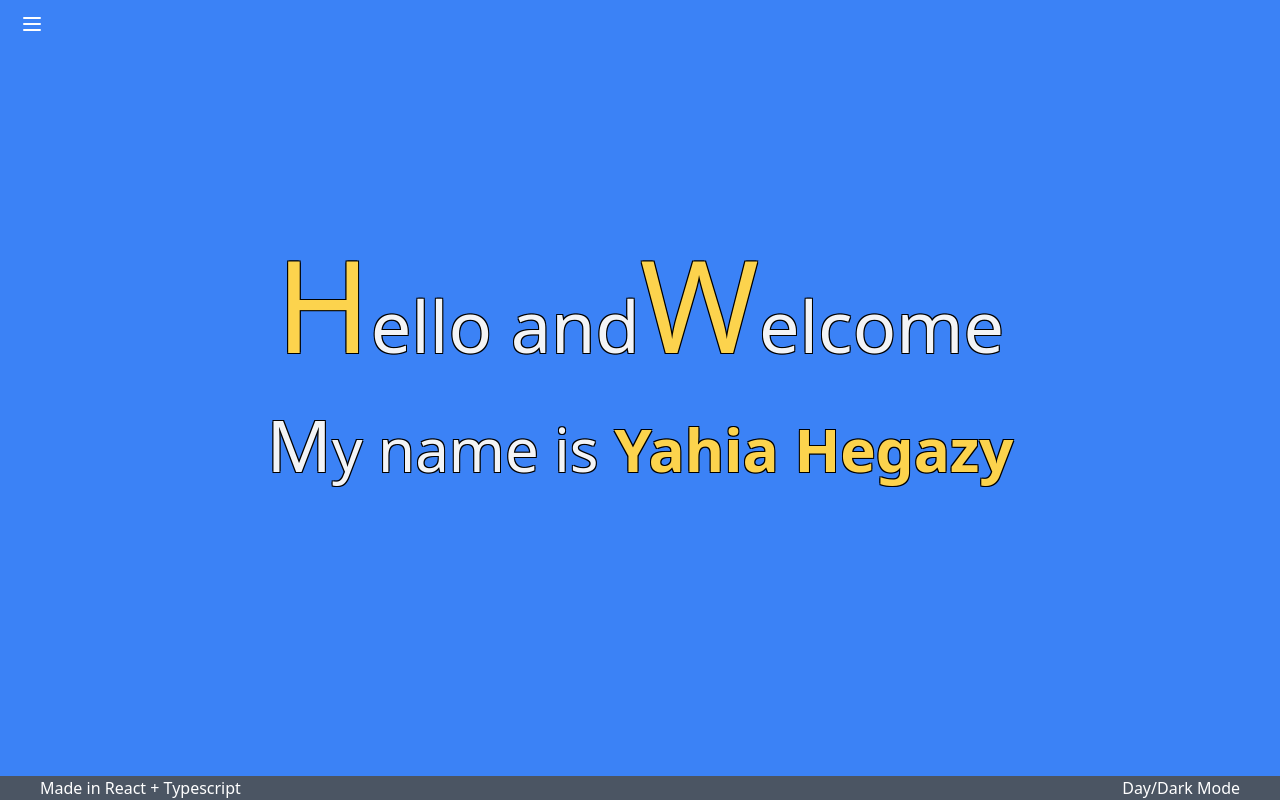
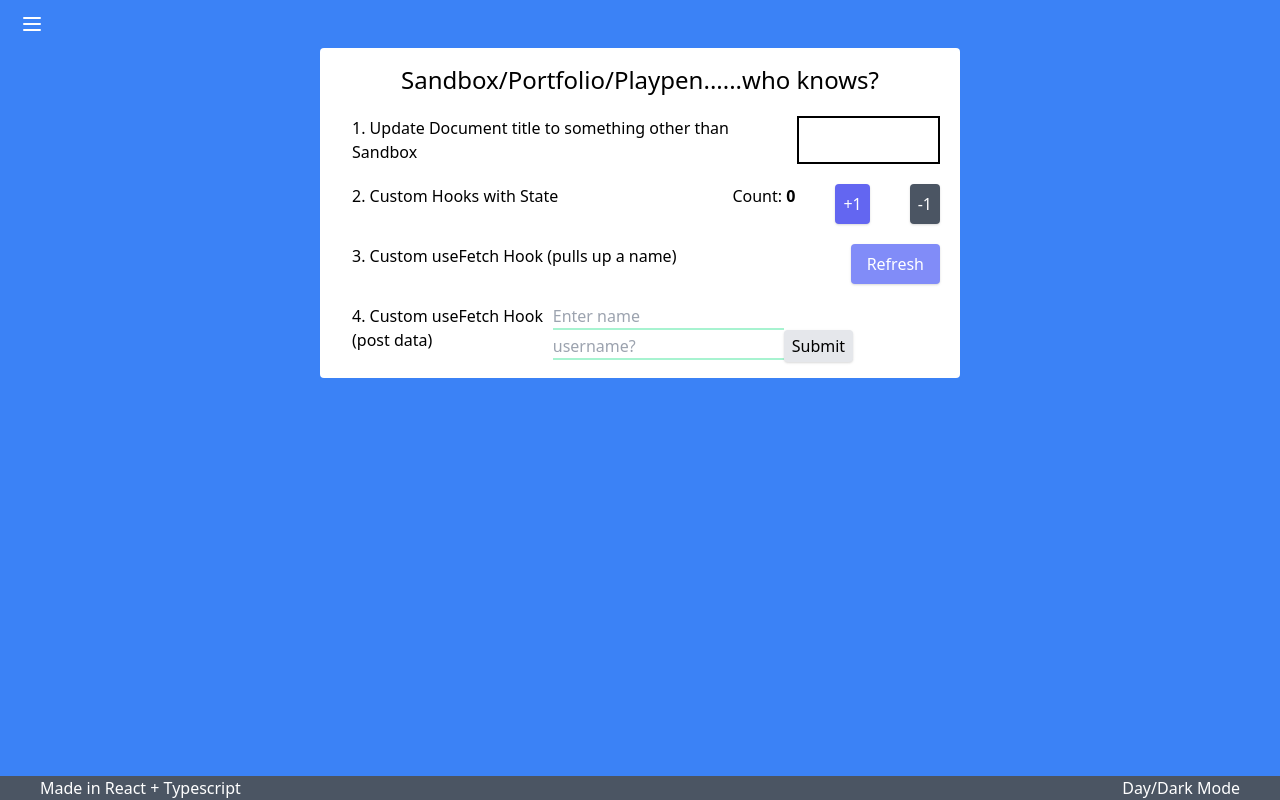
Before and after one commit to yhegazy/portfolio, a React (Create React App) app in the folder sandbox/yhegazy/: page / in a window 1280 px wide. Built offline with nearby package versions, Linux system fonts and the light colour scheme.

Commit message:
20211109

```diff
--- a/sandbox/yhegazy/package.json
+++ b/sandbox/yhegazy/package.json
@@ -11,6 +11,7 @@
     "react-icons": "^4.3.1",
     "react-router-dom": "^5.3.0",
     "react-scripts": "4.0.3",
+    "typescript": "^4.4.4",
     "web-vitals": "^1.1.2"
   },
   "scripts": {
--- a/sandbox/yhegazy/src/App.js
+++ b/sandbox/yhegazy/src/App.js
@@ -1,7 +1,8 @@
 import {useState} from 'react'
 import Welcome from './Content/Welcome'
+import Sandbox from './Content/Sandbox'
+
 import Menu from './Menu/Menu'
-import useSave from './Content/sandbox/useSave'
 
 import "./css/general.css"
 import "./css/index.css"
@@ -13,16 +14,14 @@ const BG_COLORS = ['bg-blue-500','bg-green-500', 'bg-yellow-500', 'bg-red-500',
 function App() {
   const [displaySizeColor] = useState("bg-blue-500")
 
-
-
   return <>
     <div className={`App ${displaySizeColor}`}>
       {/* Menu */}
       <Menu dsc={displaySizeColor} key="1"/>
 
       {/* Content  */}
-      <Welcome dsc={displaySizeColor} key="2" />
-     {useSave()}
+      {/* <Welcome dsc={displaySizeColor} key="2" /> */}
+      <Sandbox />
 
 
       {/* Footer */}
--- a/sandbox/yhegazy/src/Content/About.tsx
+++ b/sandbox/yhegazy/src/Content/About.js
@@ -1,7 +1,7 @@
 // About [Large font text, justify-start, block]
 // Welcome to my humble abode. My name is Yahia Hegazy.
-// Like many others, I, too, am a web developer.
+// Web development has always been a hobby first, profession second.
 // Many of my designs revolve around minimalism as I am one at heart.
 // This site is a testament to my experience as well as showcasing my art through my work.
-// None of it is pretty, but where we begin never does. Only through continuance does it ever improve.
+// None of it is pretty, but where we begin never does. Only through continuance can growth ever be measured.
 // Please enjoy.
--- a/sandbox/yhegazy/src/Content/Sandbox.js
+++ b/sandbox/yhegazy/src/Content/Sandbox.js
@@ -1,5 +1,5 @@
 // TODO: Learn https://react-hook-form.com/
-// TODO: Learn https://react-leaflet.js.org/ && https://account.mapbox.com/ -> use asyncTryCatchFunction as example
+// TODO: Learn https://react-leaflet.js.org/ && https://account.mapbox.com/ -> use asyncTryCatchFunction as example (check out react tutorial app project XII for ideas)
 // TODO: "" https://konvajs.org/
 // TODO: "" https://d3js.org/
 // TODO: "" https://pixijs.com/
@@ -7,3 +7,105 @@
 // TODO: "" https://reactrouter.com/
 // TODO: Transfer https://react-tutorial.app/ examples to showcase
 // TODO: Build useSave using fetch post & get
+// TODO: Learn how to custom mod w/ TailwindCSS
+// TODO: Write a blog on each todo item. Preface with: "I am a B average student and so, my code reflects."
+
+
+import {useState, useEffect} from 'react'
+// import useSave from './Content/sandbox/useSave'
+import useDocumentTitle from './sandbox/useDocumentTitle'
+import useProductCounter from './sandbox/useProductCounter'
+import useFetch from './sandbox/useFetch'
+
+const Sandbox = () => {
+    // useDocumentTitle customHook
+    const [title, setTitle] = useState("")
+    // useDocumentTitle(title) //Example
+    // useDocumentTitle("Sandbox") //Hardcoded
+    useDocumentTitle( title.length > 0 ? `${title}`: 'Sandbox') //Complicated example
+
+    const {count, increment, decrement} = useProductCounter() //2
+    const {get, post} = useFetch("http://localhost:3002/") //3 & 4
+    const [data, setData] = useState([]) // 3
+    const [toggle, setToggle] = useState(false) //3
+    const [name, setName] = useState() // 4
+    const [username, setUserName] = useState() //4
+    const [pData, setPData] = useState([]) //4
+
+    const handleToggleButton = () => {
+        try{
+            get("data.json").then(data => {setData(data); setPData(data); setToggle(!toggle)})
+        }
+        catch (error) {
+            console.log(error)
+        }
+
+    }
+
+    function handleFormSubmit(event) {
+        event.preventDefault();
+
+        try {
+            post("data.json", {
+                name: name,
+                username: username
+            })
+            .then(data => {
+                if(data){
+                    setPData([...pData, {
+                        id: pData.length + 1,
+                        name: name,
+                        username: username
+                        }]);
+                    setName("");
+                    setUserName("");
+                }
+            })
+        }
+        catch (error) {
+            console.log(error)
+        }
+    }
+
+    console.log(pData)
+
+    return <>
+        <div className="w-1/2 py-4 ml-auto mr-auto space-x-3 space-y-5 bg-white rounded">
+            <div className="flex justify-center">
+                <h1 className="text-2xl">Sandbox/Portfolio/Playpen......who knows?</h1>
+            </div>
+            <div className="flex justify-between px-5">
+                <p>1. Update Document title to something other than Sandbox</p>
+                <input className="border-2 border-black"  value={title} onChange={e => setTitle(e.target.value)} size="10"></input>
+            </div>
+            <div className="flex justify-between px-5">
+                <p>2. Custom Hooks with State</p>
+                <div className="flex space-x-10 justify-evenly">
+                    <p>Count: <span className="font-semibold">{count}</span></p>
+                    <button className="p-2 text-white bg-indigo-500 rounded shadow" onClick={increment}>+1</button>
+                    <button className={`p-2 text-white rounded shadow ${count > 0 ? "bg-pink-500 ": "bg-gray-600 cursor-not-allowed"}`} disabled={count === 0 ? "false": ""} onClick={decrement}>-1</button>
+                </div>
+            </div>
+            <div className="flex justify-between px-5">
+                <p>3. Custom useFetch Hook (pulls up a name)</p>
+                <div className="flex space-x-10 justify-evenly">
+                  <button onClick={() => handleToggleButton()} className={`text-white bg-indigo-400 rounded hover:bg-indigo-700 py-2 px-4 shadow`}>
+                            {!toggle ? "Refresh":"Get" }
+                        </button>
+                    {!toggle ? data.map((x) => <p class="space-x-3">{x.name}</p>) : ""}
+                </div>
+            </div>
+            <div className="flex justify-between px-5">
+                <p>4. Custom useFetch Hook (post data)</p>
+                <form onSubmit={handleFormSubmit} >
+                    <input className="border-b-2 border-green-200 focus:border-green-400" type="text" value={name} name="name" onChange={event => setName(event.target.value)} placeholder="Enter name" />
+                    <input className="border-b-2 border-green-200" type="text" value={username} name="uname" onChange={event => setUserName(event.target.value)} placeholder="username?" />
+                    <input className="px-2 py-1 text-black bg-gray-200 rounded shadow hover:bg-gray-400" type="submit" />
+                </form>
+            </div>
+
+        </div>
+    </>
+}
+
+export default Sandbox
--- /dev/null
+++ b/sandbox/yhegazy/src/Content/sandbox/useDocumentTitle.js
@@ -0,0 +1,10 @@
+import {useEffect} from 'react'
+
+const useDocumentTitle = (prefix) => {
+   useEffect(() => {
+        document.title = prefix
+    })
+
+}
+
+export default useDocumentTitle
--- /dev/null
+++ b/sandbox/yhegazy/src/Content/sandbox/useFetch.js
@@ -0,0 +1,20 @@
+export default function useFetch(baseUrl) {
+    const get = async (url) => {
+         const response = await fetch(baseUrl + url)
+        return await response.json()
+    }
+
+    async function post(url, body){
+       const response = await fetch(baseUrl + url, {
+            method: "POST",
+            headers: {
+                "Content-Type": "application/json"
+            },
+            body: JSON.stringify(body)
+        });
+        return await response.json();
+    }
+
+    return { get, post };
+
+};
--- /dev/null
+++ b/sandbox/yhegazy/src/Content/sandbox/useProductCounter.js
@@ -0,0 +1,24 @@
+import {useState} from 'react'
+
+const useProductCounter = () => {
+    const [count, setCount] = useState(0);
+
+    function increment() {
+        setCount(prevCount => prevCount + 1);
+    }
+
+    function decrement() {
+        setCount(prevCount => {
+            // only decrement if it's bigger than 0
+            if (prevCount > 0) {
+                return prevCount - 1;
+            }
+            // don't let it go below 0
+            return 0;
+        });
+    }
+
+    return {count, increment, decrement}
+}
+
+export default useProductCounter
--- a/sandbox/yhegazy/src/Content/sandbox/useSave.js
+++ b/sandbox/yhegazy/src/Content/sandbox/useSave.js
@@ -1,18 +1,14 @@
-import {useEffect} from 'react'
+import {useState, useEffect} from 'react'
 
-const useSave = () => {
-     console.log("You're Beautiful without useEffect & useEffectLayout")
-    //  This takes effect at render
+const useSave = (prefix, session) => {
 
+    const [save, setSave] = useState(() => JSON.parse(sessionStorage.getItem(session)));
     useEffect(() => {
-         console.log("You're Beautiful with useEffect")
-        //  This takes effect after every re-render
-    })
+        setSave(sessionStorage.setItem(prefix, JSON.stringify(session)))
+    },[prefix, session])
 
-    useEffect(() => {
-         console.log("No beauty is as good as the first useEffect render ")
-        //  Get's rendered the first time
-    },[])
+    alert("Saved!")
+    console.log(save)
 
 }
 
--- /dev/null
+++ b/sandbox/yhegazy/src/react-app-env.d.ts
@@ -0,0 +1 @@
+/// <reference types="react-scripts" />
```
Also changed, not shown: sandbox/yhegazy/public/data.json (added, +12 -0 lines), sandbox/yhegazy/tsconfig.json (added, +26 -0 lines), sandbox/yhegazy/src/Content/sandbox/FetchPost.js (renamed from sandbox/yhegazy/src/Menu/FetchPost.js), 1 other file (tests, documents, lock files or other folders).
